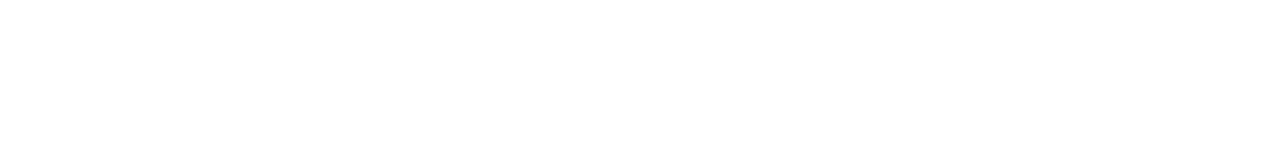
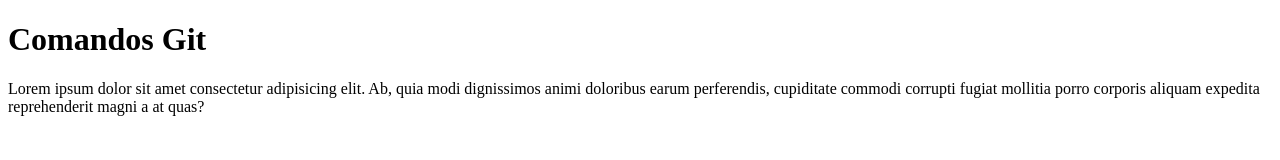
Before and after one commit to KleberTeixeira/tutorial-git, a plain HTML site: page index.html in a window 1280 px wide. Drawn offline with Linux system fonts and the light colour scheme.

Commit message:
Criação de cabeçalho e paragrafo

```diff
--- a/index.html
+++ b/index.html
@@ -6,6 +6,7 @@
     <title>Tutorial de Git</title>
 </head>
 <body>
-
+  <h1>Comandos Git</h1>
+  <p>Lorem ipsum dolor sit amet consectetur adipisicing elit. Ab, quia modi dignissimos animi doloribus earum perferendis, cupiditate commodi corrupti fugiat mollitia porro corporis aliquam expedita reprehenderit magni a at quas?</p>
 </body>
 </html>
```
